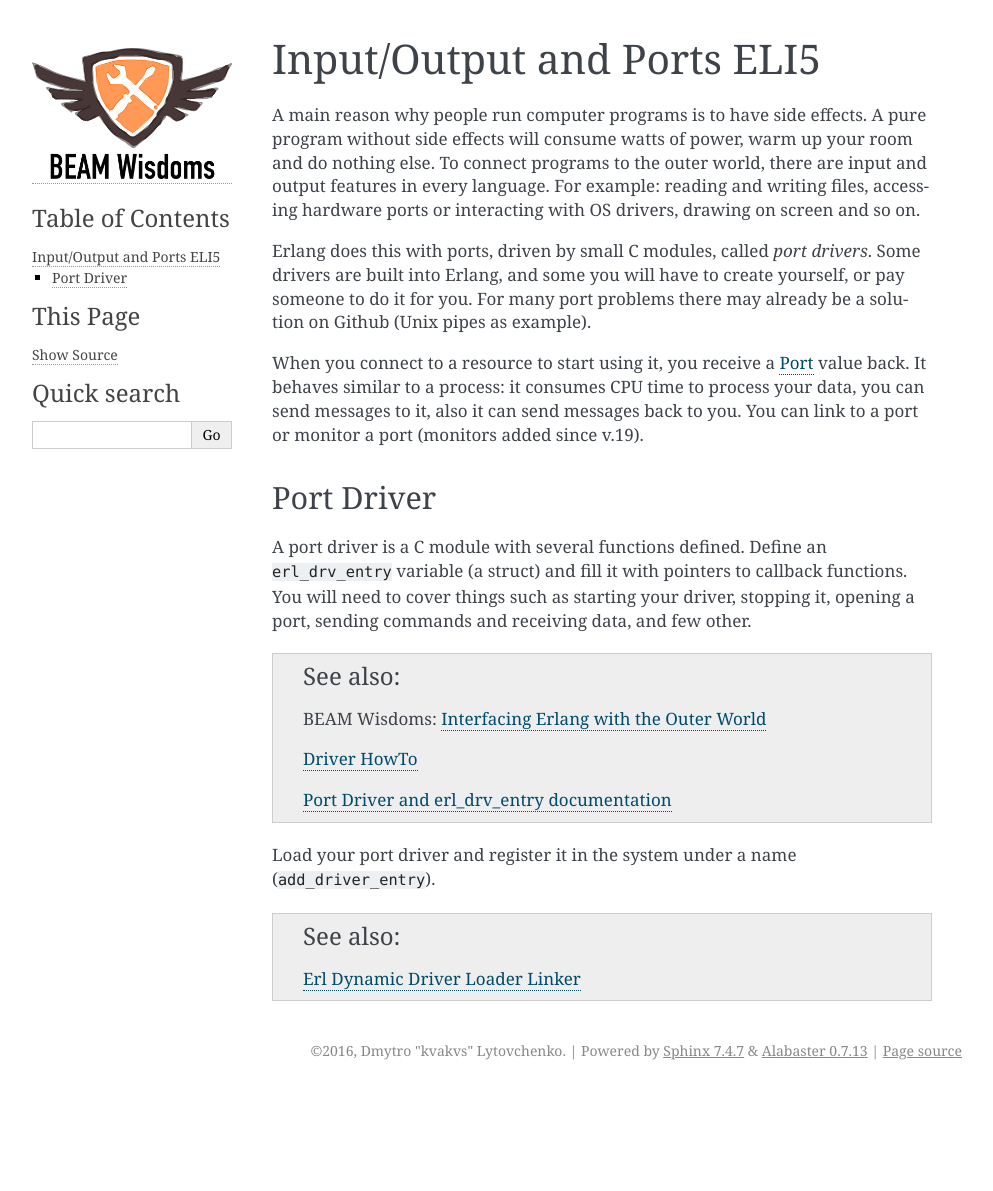
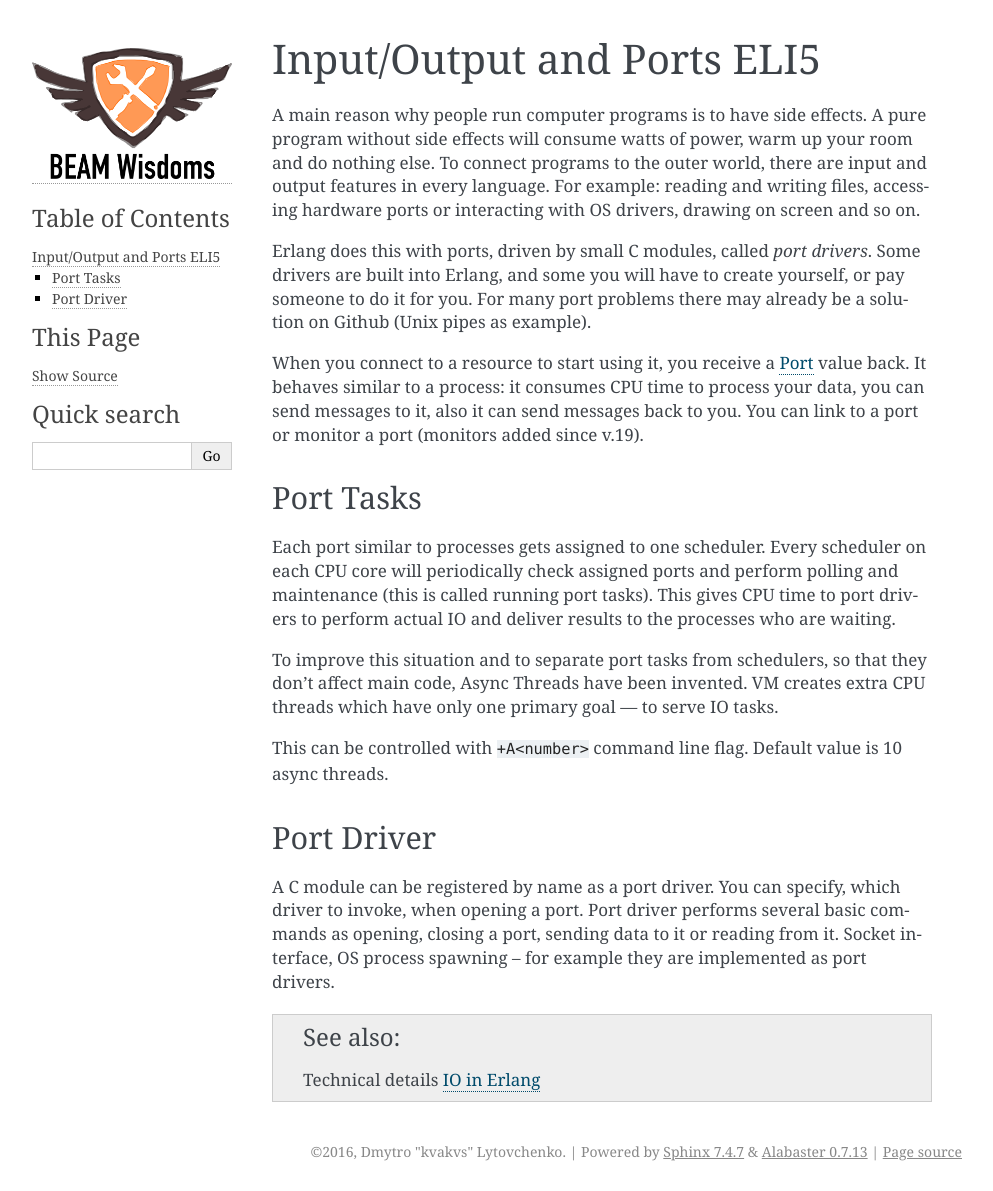
Before and after one commit to kvakvs/beam-wisdoms, a Sphinx documentation site: the page built from docs/source/eli5-io.rst, in a window 1280 px wide. Shown: the whole page, without its empty margins (148-1141 px from the left). Built offline with Sphinx 7.4.7, drawn with Linux system fonts in a browser that asks for light colours; before the commit the page ends 1090 px from its top, so only the background shows below that.

Commit message:
indepth io, eli5 io

```diff
--- a/docs/source/eli5-io.rst
+++ b/docs/source/eli5-io.rst
@@ -19,24 +19,31 @@ CPU time to process your data, you can send messages to it, also it can send
 messages back to you. You can link to a port or monitor a port (monitors added
 since v.19).
 
+Port Tasks
+----------
+
+Each port similar to processes gets assigned to one scheduler.
+Every scheduler on each CPU core will periodically check assigned ports and
+perform polling and maintenance (this is called running port tasks).
+This gives CPU time to port drivers to perform actual IO and deliver results
+to the processes who are waiting.
+
+To improve this situation and to separate port tasks from schedulers, so that
+they don't affect main code, Async Threads have been invented.
+VM creates extra CPU threads which have only one primary goal ---
+to serve IO tasks.
+
+This can be controlled with ``+A<number>`` command line flag.
+Default value is 10 async threads.
+
 Port Driver
 -----------
 
-A port driver is a C module with several functions defined.
-Define an ``erl_drv_entry`` variable (a struct) and fill it with pointers to
-callback functions.
-You will need to cover things such as starting your driver,
-stopping it, opening a port, sending commands and receiving data, and few other.
+A C module can be registered by name as a port driver. You can specify, which
+driver to invoke, when opening a port.
+Port driver performs several basic commands as opening, closing a port, sending
+data to it or reading from it. Socket interface, OS process spawning -- for
+example they are implemented as port drivers.
 
 .. seealso::
-    BEAM Wisdoms: :doc:`interfacing`
-
-    `Driver HowTo <http://erlang.org/doc/man/erl_driver.html>`_
-
-    `Port Driver and erl_drv_entry documentation <http://erlang.org/doc/man/driver_entry.html>`_
-
-Load your port driver and register it in the system under a name
-(``add_driver_entry``).
-
-.. seealso::
-    `Erl Dynamic Driver Loader Linker <http://erlang.org/doc/man/erl_ddll.html>`_
+    Technical details :doc:`indepth-io`
```
Also changed, not shown: docs/source/indepth-beam-instructions.rst (+5 -4 lines), docs/source/indepth-io.rst (added, +39 -0 lines), docs/source/index.rst (+2 -3 lines).
